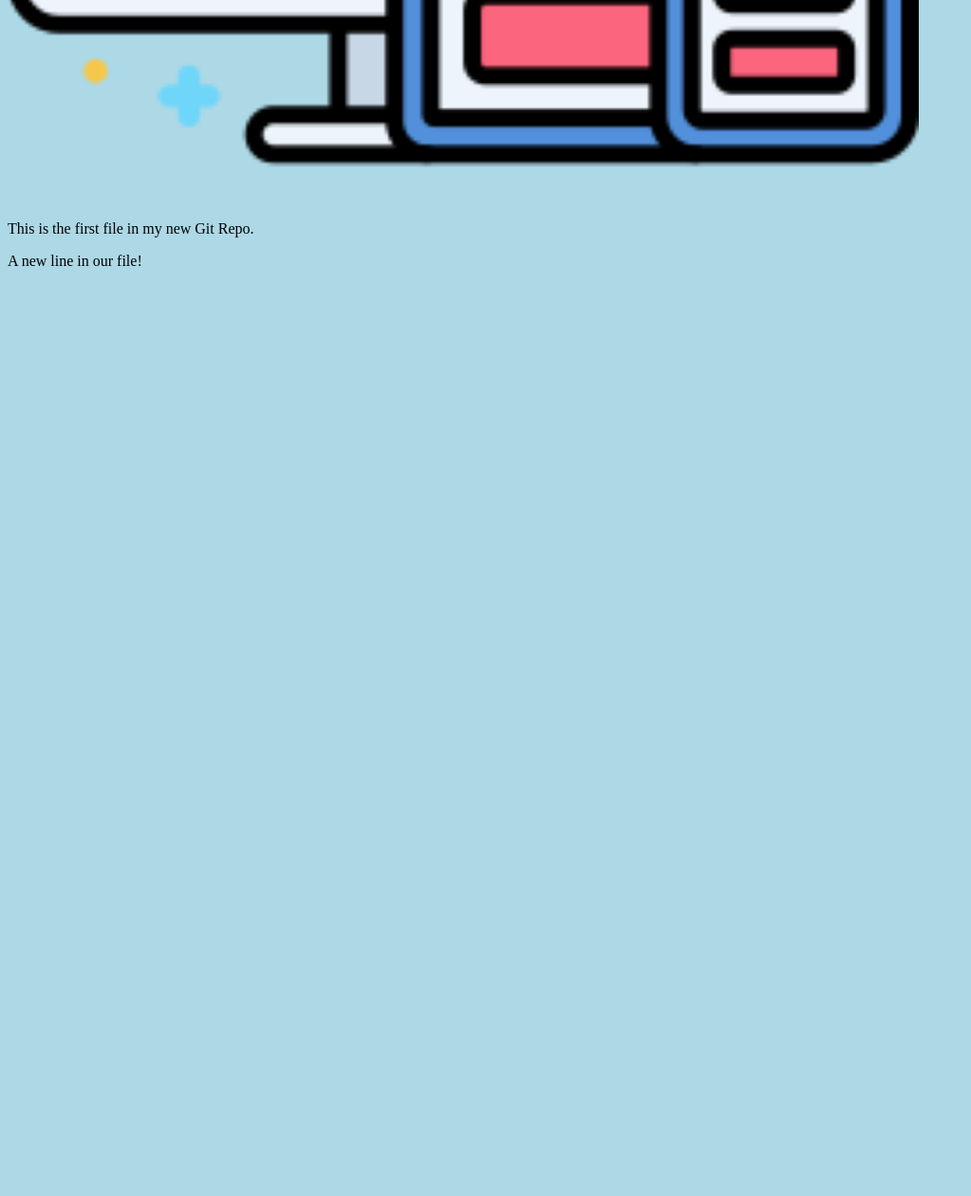
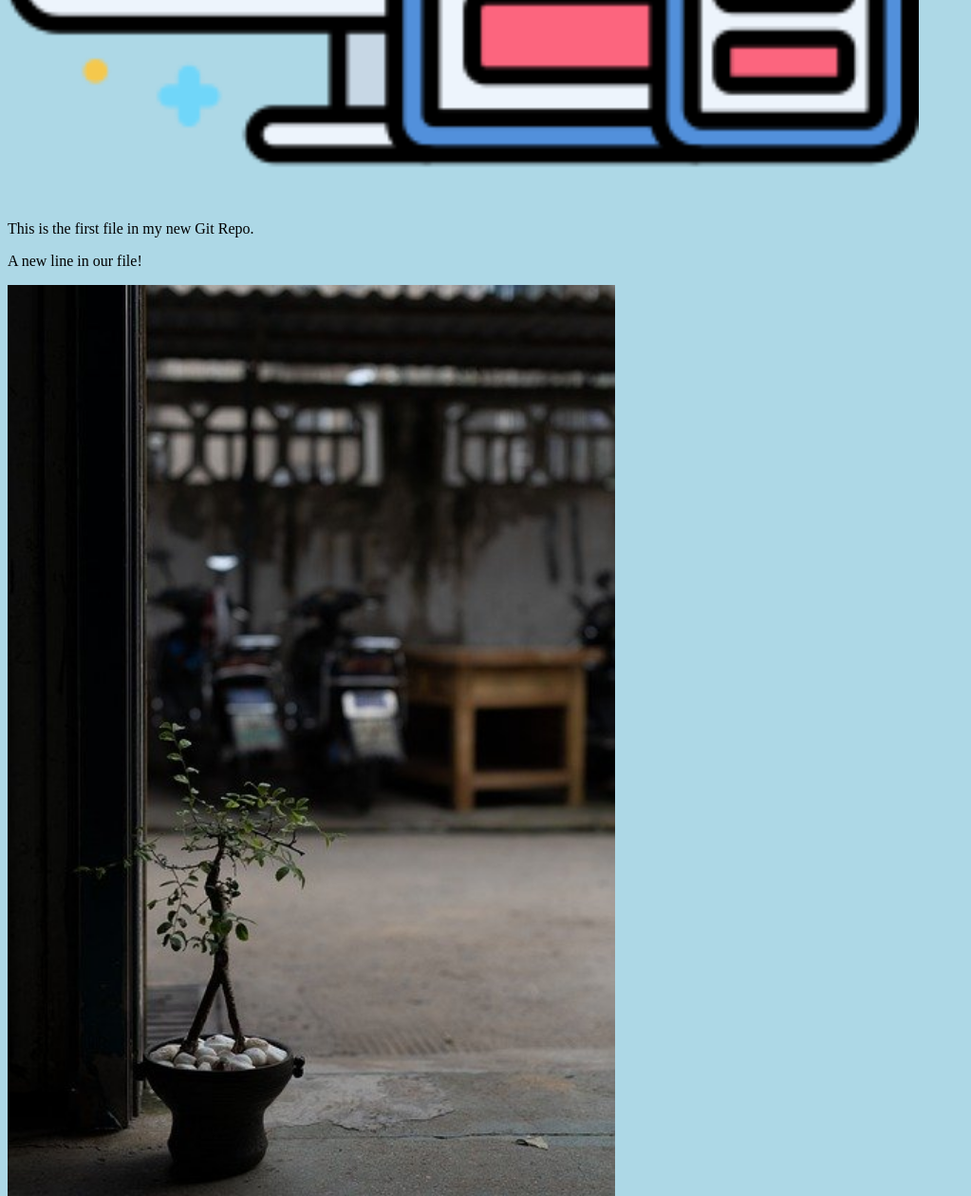
Before and after one commit to iClay1998/hello-world, a plain HTML site: page index.html in a window 1280 px wide. Shown: the part 828-2087 px from the top of the page at 95% size, without its empty margins (0-1023 px from the left). Before the commit the page ends 1128 px from the top, so only its background shows below. Drawn offline with Linux system fonts and the light colour scheme.

Commit message:
added new image

```diff
--- a/index.html
+++ b/index.html
@@ -15,5 +15,12 @@
     </div>
     <p>This is the first file in my new Git Repo.</p>
     <p>A new line in our file!</p>
+    <div>
+      <img
+        src="plant-6561467_640.jpg"
+        alt="Hello Git"
+        style="width: 100%; max-width: 640px"
+      />
+    </div>
   </body>
 </html>
```
Also changed, not shown: plant-6561467_640.jpg (added).
